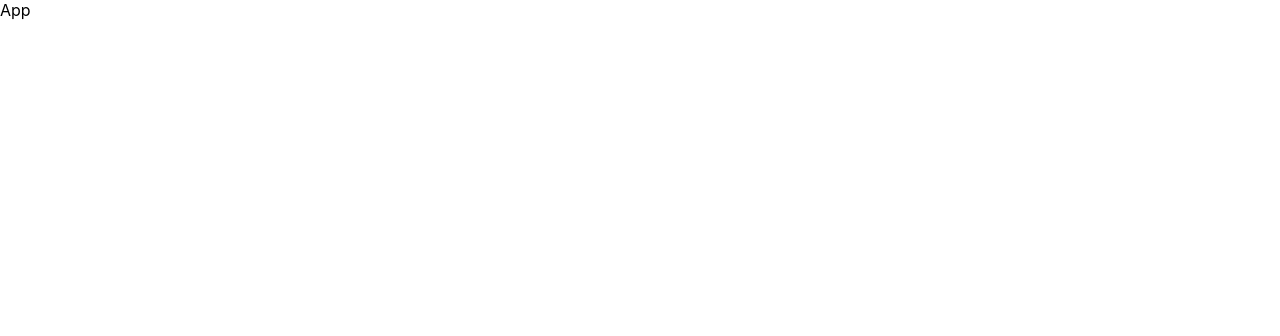
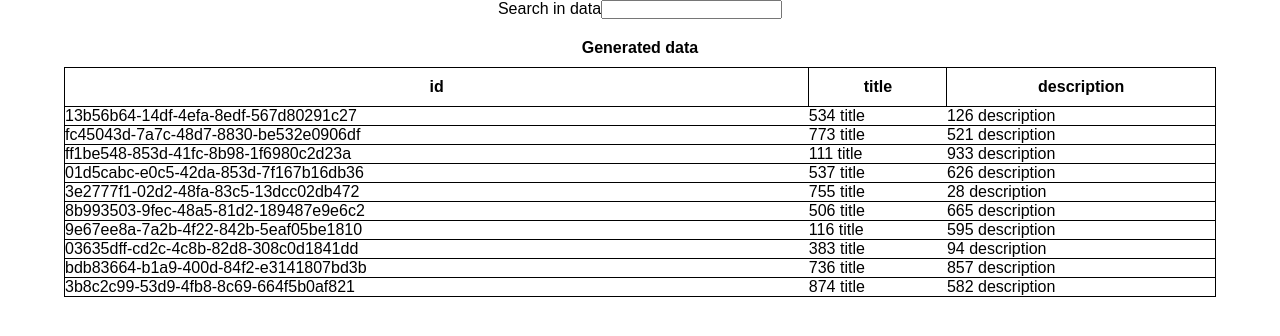
Before and after one commit to KarelSmola/safecontrol-task-ts, a React (Create React App) app: page / in a window 1280 px wide. Shown: the top 336 px of the page. Built offline with nearby package versions, Linux system fonts and the light colour scheme.

Commit message:
Some new component added.

```diff
--- a/src/App.tsx
+++ b/src/App.tsx
@@ -1,7 +1,39 @@
-import React from 'react'
+import React, { useState } from "react";
+import { columns, data } from "./data/data";
+import { TableHead } from "./components/TableHead";
+import { SearchBar } from "./components/SearchBar";
 
-export const App = () => {
-    return (
-        <div>App</div>
-    )
-}
+import { Wrapper } from "./components/UI/Wrapper";
+
+export const App: React.FC = () => {
+  const [searchText, setSearchText] = useState("");
+
+  type Data = { id: string; title: string; description: string }[];
+  const generatedData: Data = data;
+
+  const onSearchText = (text: string) => {
+    setSearchText(text);
+  };
+
+  return (
+    <Wrapper>
+      <SearchBar searchText={searchText} onSearchText={onSearchText} />
+      <table className="table">
+        <caption className="caption">Generated data</caption>
+        <TableHead />
+        <tbody>
+          {generatedData.map((item) => (
+            <tr className="table-row" key={item.id}>
+              {columns.map((column: string) => (
+                <td key={column}>{item[column]}</td>
+                // <td className="table-cell" key={column}>
+                //   {column}
+                // </td>
+              ))}
+            </tr>
+          ))}
+        </tbody>
+      </table>
+    </Wrapper>
+  );
+};
--- /dev/null
+++ b/src/components/SearchBar.module.css
@@ -0,0 +1,5 @@
+.form {
+    width: 100%;
+    display: flex;
+    justify-content: center;
+}
--- /dev/null
+++ b/src/components/SearchBar.tsx
@@ -0,0 +1,23 @@
+import React from "react";
+
+import classes from "./SearchBar.module.css";
+
+type SearBarProps = {
+  searchText: string;
+  onSearchText: any;
+};
+export const SearchBar: React.FC<SearBarProps> = ({
+  searchText,
+  onSearchText,
+}) => {
+  const inputChangeHandler = (e: React.ChangeEvent<HTMLInputElement>) => {
+    onSearchText(e.target.value);
+  };
+
+  return (
+    <form className={classes.form}>
+      <label>Search in data</label>
+      <input type="text" onChange={inputChangeHandler} value={searchText} />
+    </form>
+  );
+};
--- /dev/null
+++ b/src/components/TableHead.module.css
@@ -0,0 +1,9 @@
+.thead, .thead-column {
+border: 1px solid #000;
+
+}
+
+.thead-column {
+    padding: 1rem;
+
+}
--- /dev/null
+++ b/src/components/TableHead.tsx
@@ -0,0 +1,16 @@
+import React from "react";
+import { columns } from "../data/data";
+
+import classes from "./TableHead.module.css";
+
+export const TableHead: React.FC = () => {
+  return (
+    <thead className={classes.thead}>
+      <tr className={classes["thead-row"]}>
+        {columns.map((column) => (
+          <th className={classes["thead-column"]}>{column}</th>
+        ))}
+      </tr>
+    </thead>
+  );
+};
--- /dev/null
+++ b/src/components/UI/Wrapper.module.css
@@ -0,0 +1,7 @@
+.wrapper {
+    display: flex;
+    flex-direction: column;
+gap: 1rem;
+    width: 90%;
+    margin: 0 auto;
+}
--- /dev/null
+++ b/src/components/UI/Wrapper.tsx
@@ -0,0 +1,8 @@
+import React, { JSXElementConstructor, ReactElement } from "react";
+
+import classes from "./Wrapper.module.css";
+
+type WrapperProps = any;
+export const Wrapper: React.FC<WrapperProps> = ({ children }) => {
+  return <div className={classes.wrapper}>{children}</div>;
+};
--- /dev/null
+++ b/src/data/data.ts
@@ -0,0 +1,9 @@
+export const columns: string[] = ["id", "title", "description"];
+
+export const data = Array.from({ length: 10 }, (_, i) => {
+  return {
+    id: crypto.randomUUID(),
+    title: `${Math.floor(Math.random() * 999)} title`,
+    description: `${Math.floor(Math.random() * 999)} description`,
+  };
+});
--- a/src/index.css
+++ b/src/index.css
@@ -1,13 +1,32 @@
-body {
+* {
   margin: 0;
-  font-family: -apple-system, BlinkMacSystemFont, 'Segoe UI', 'Roboto', 'Oxygen',
-    'Ubuntu', 'Cantarell', 'Fira Sans', 'Droid Sans', 'Helvetica Neue',
-    sans-serif;
-  -webkit-font-smoothing: antialiased;
-  -moz-osx-font-smoothing: grayscale;
+  padding: 0;
+  box-sizing: border-box;
 }
 
-code {
-  font-family: source-code-pro, Menlo, Monaco, Consolas, 'Courier New',
-    monospace;
+html {
+  font-size: 62.5%;
+  font-family: sans-serif;
 }
+
+body {
+  font-size: 1.6rem;
+
+}
+
+.table {
+  border-collapse: collapse;
+}
+
+.table, .table-row, .table-cell {
+  border: 1px solid #000;
+}
+
+.table-cell {
+  padding: 0.5rem;
+}
+
+.caption {
+  padding: 1rem;
+  font-weight: 700;
+}
```
Also changed, not shown: 1 other file (tests, documents, lock files or other folders).
